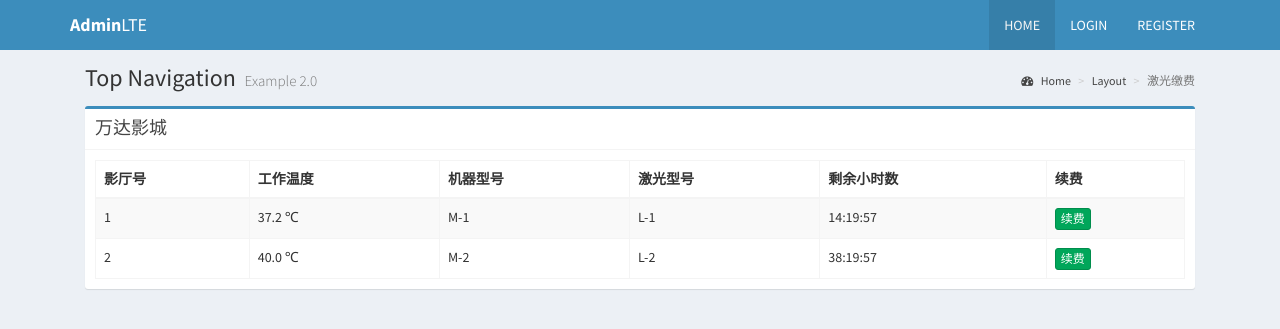
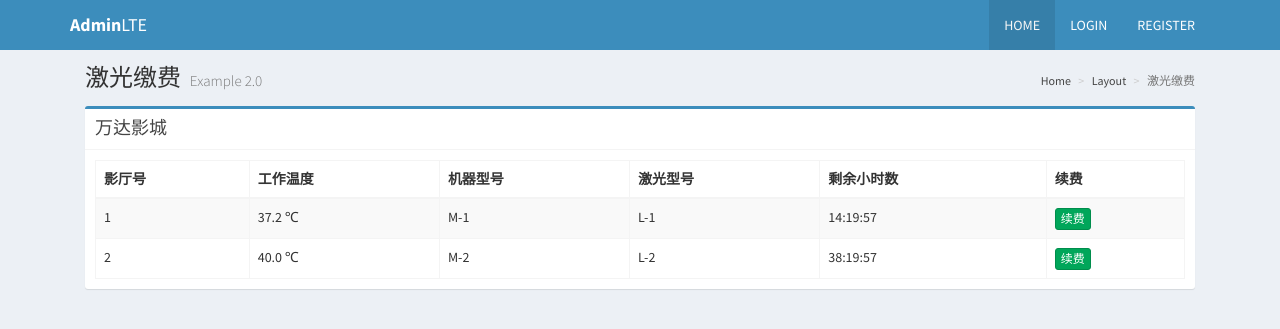
Before and after one commit to fadying/fadying.github.io, a Jekyll site: the page laser/home.html, which Jekyll copies as it is, in a window 1280 px wide. Shown: the top 329 px of the page. Built offline with Jekyll 4.4.1, drawn with Linux system fonts in a browser that asks for light colours; nearby versions of some CDN libraries.

Commit message:
remove font cdn

```diff
--- a/laser/home.html
+++ b/laser/home.html
@@ -14,9 +14,9 @@
     <!-- Bootstrap 3.3.6 -->
     <link rel="stylesheet" href="/laser/css/bootstrap.min.css">
     <!-- Font Awesome -->
-    <link rel="stylesheet" href="https://cdnjs.cloudflare.com/ajax/libs/font-awesome/4.5.0/css/font-awesome.min.css">
+    <!-- <link rel="stylesheet" href="https://cdnjs.cloudflare.com/ajax/libs/font-awesome/4.5.0/css/font-awesome.min.css"> -->
     <!-- Ionicons -->
-    <link rel="stylesheet" href="https://cdnjs.cloudflare.com/ajax/libs/ionicons/2.0.1/css/ionicons.min.css">
+    <!-- <link rel="stylesheet" href="https://cdnjs.cloudflare.com/ajax/libs/ionicons/2.0.1/css/ionicons.min.css"> -->
     <!-- Theme style -->
     <link rel="stylesheet" href="/laser/css/AdminLTE.min.css">
     <!-- iCheck -->
@@ -24,7 +24,7 @@
 
     <!-- HTML5 Shim and Respond.js IE8 support of HTML5 elements and media queries -->
     <!-- WARNING: Respond.js doesn't work if you view the page via file:// -->
-    <!--[if lt IE 9]>
+    <!--[if lt IE 9]> --><!--
     <script src="https://oss.maxcdn.com/html5shiv/3.7.3/html5shiv.min.js"></script>
     <script src="https://oss.maxcdn.com/respond/1.4.2/respond.min.js"></script>
     <![endif]-->
@@ -76,7 +76,7 @@
             <!-- Content Header (Page header) -->
             <section class="content-header">
                 <h1>
-                    Top Navigation
+                    激光缴费
                     <small>Example 2.0</small>
                 </h1>
                 <ol class="breadcrumb">
--- a/laser/login.html
+++ b/laser/login.html
@@ -13,9 +13,9 @@
     <!-- Bootstrap 3.3.6 -->
     <link rel="stylesheet" href="/laser/css/bootstrap.min.css">
     <!-- Font Awesome -->
-    <link rel="stylesheet" href="https://cdnjs.cloudflare.com/ajax/libs/font-awesome/4.5.0/css/font-awesome.min.css">
+    <!-- <link rel="stylesheet" href="https://cdnjs.cloudflare.com/ajax/libs/font-awesome/4.5.0/css/font-awesome.min.css"> -->
     <!-- Ionicons -->
-    <link rel="stylesheet" href="https://cdnjs.cloudflare.com/ajax/libs/ionicons/2.0.1/css/ionicons.min.css">
+    <!-- <link rel="stylesheet" href="https://cdnjs.cloudflare.com/ajax/libs/ionicons/2.0.1/css/ionicons.min.css"> -->
     <!-- Theme style -->
     <link rel="stylesheet" href="/laser/css/AdminLTE.min.css">
     <!-- iCheck -->
@@ -23,7 +23,7 @@
 
     <!-- HTML5 Shim and Respond.js IE8 support of HTML5 elements and media queries -->
     <!-- WARNING: Respond.js doesn't work if you view the page via file:// -->
-    <!--[if lt IE 9]>
+    <!--[if lt IE 9]> --><!--
     <script src="https://oss.maxcdn.com/html5shiv/3.7.3/html5shiv.min.js"></script>
     <script src="https://oss.maxcdn.com/respond/1.4.2/respond.min.js"></script>
     <![endif]-->
--- a/laser/register.html
+++ b/laser/register.html
@@ -13,9 +13,9 @@
     <!-- Bootstrap 3.3.6 -->
     <link rel="stylesheet" href="/laser/css/bootstrap.min.css">
     <!-- Font Awesome -->
-    <link rel="stylesheet" href="https://cdnjs.cloudflare.com/ajax/libs/font-awesome/4.5.0/css/font-awesome.min.css">
+    <!-- <link rel="stylesheet" href="https://cdnjs.cloudflare.com/ajax/libs/font-awesome/4.5.0/css/font-awesome.min.css"> -->
     <!-- Ionicons -->
-    <link rel="stylesheet" href="https://cdnjs.cloudflare.com/ajax/libs/ionicons/2.0.1/css/ionicons.min.css">
+    <!-- <link rel="stylesheet" href="https://cdnjs.cloudflare.com/ajax/libs/ionicons/2.0.1/css/ionicons.min.css"> -->
     <!-- Theme style -->
     <link rel="stylesheet" href="/laser/css/AdminLTE.min.css">
     <!-- iCheck -->
@@ -23,7 +23,7 @@
 
     <!-- HTML5 Shim and Respond.js IE8 support of HTML5 elements and media queries -->
     <!-- WARNING: Respond.js doesn't work if you view the page via file:// -->
-    <!--[if lt IE 9]>
+    <!--[if lt IE 9]> --><!--
     <script src="https://oss.maxcdn.com/html5shiv/3.7.3/html5shiv.min.js"></script>
     <script src="https://oss.maxcdn.com/respond/1.4.2/respond.min.js"></script>
     <![endif]-->
```
